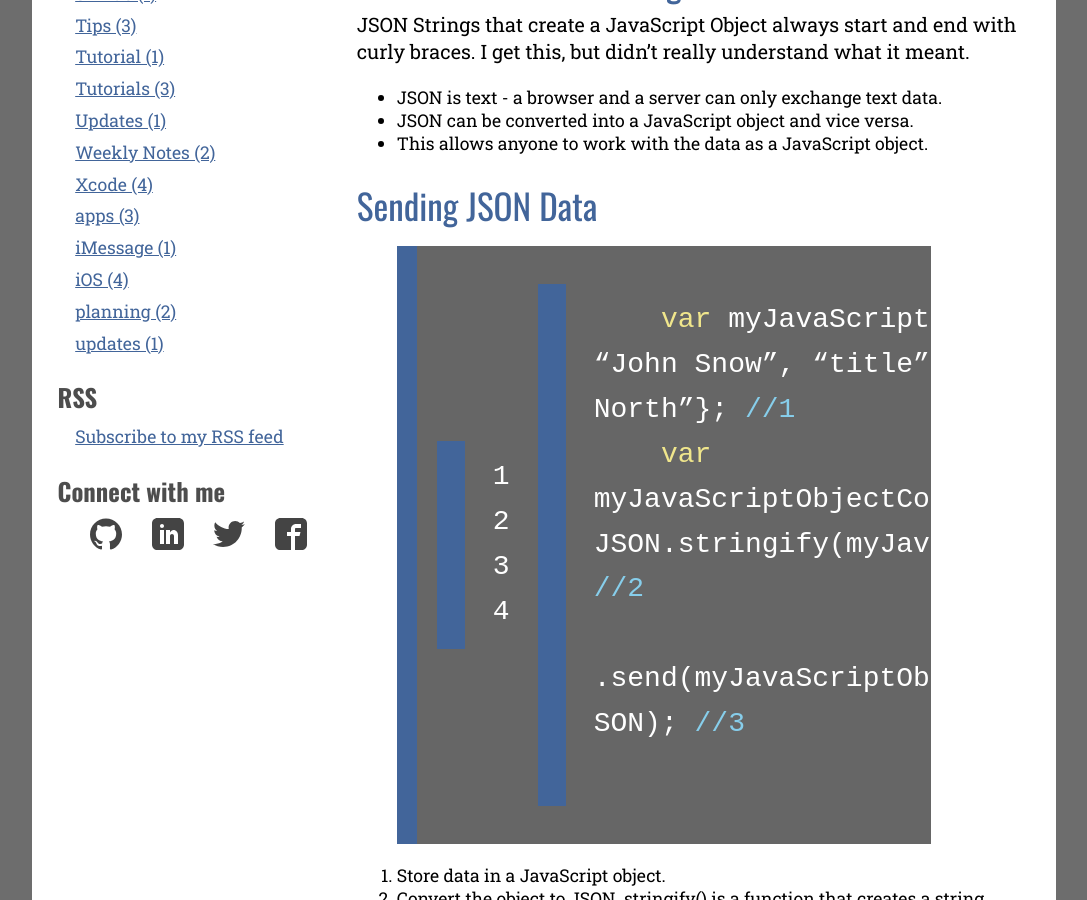
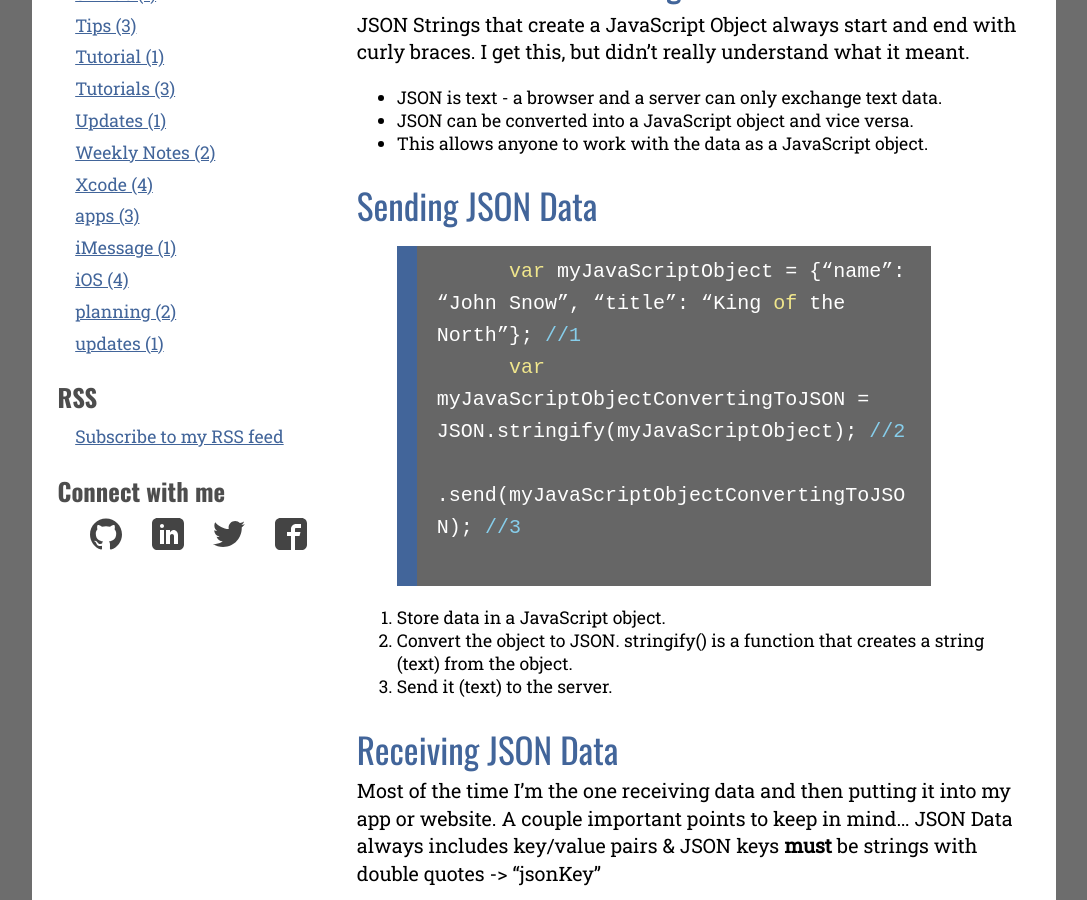
Before and after one commit to endodoug/endodoug.github.io, a Jekyll site: the page built from _posts/2017-03-10-json-basics.md, in a window 1280 px wide and 900 px high, scrolled down 958 px. Shown: the whole window, without its empty margins (96-1183 px from the left). Built offline with Jekyll 4.4.1, drawn with Linux system fonts in a browser that asks for light colours; comment, search, counter and statistics services are not loaded.

Commit message:
Update 2017-03-10-json-basics.md

```diff
--- a/_posts/2017-03-10-json-basics.md
+++ b/_posts/2017-03-10-json-basics.md
@@ -26,11 +26,11 @@ JSON Strings that create a JavaScript Object always start and end with curly bra
 
 ## Sending JSON Data
 
-  {% highlight javascript linenos %}
-    var myJavaScriptObject = {“name”: “John Snow”, “title”: “King of the North”}; //1
-    var myJavaScriptObjectConvertingToJSON = JSON.stringify(myJavaScriptObject); //2
-    .send(myJavaScriptObjectConvertingToJSON); //3
-  {% endhighlight %}
+    {% highlight javascript %}
+      var myJavaScriptObject = {“name”: “John Snow”, “title”: “King of the North”}; //1
+      var myJavaScriptObjectConvertingToJSON = JSON.stringify(myJavaScriptObject); //2
+      .send(myJavaScriptObjectConvertingToJSON); //3
+    {% endhighlight %}
 
 1. Store data in a JavaScript object.
 2. Convert the object to JSON. stringify() is a function that creates a string (text) from the object.
```
